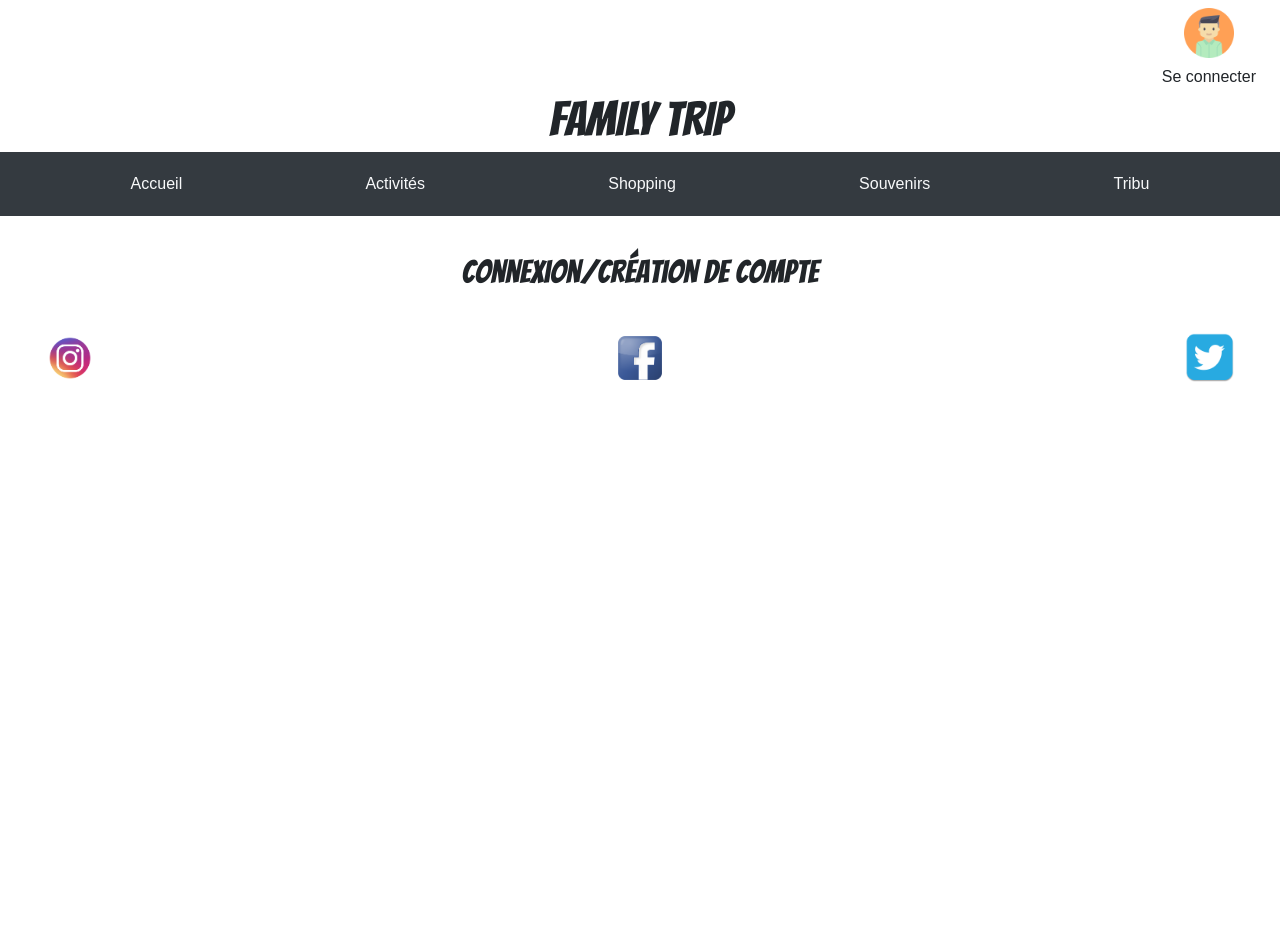
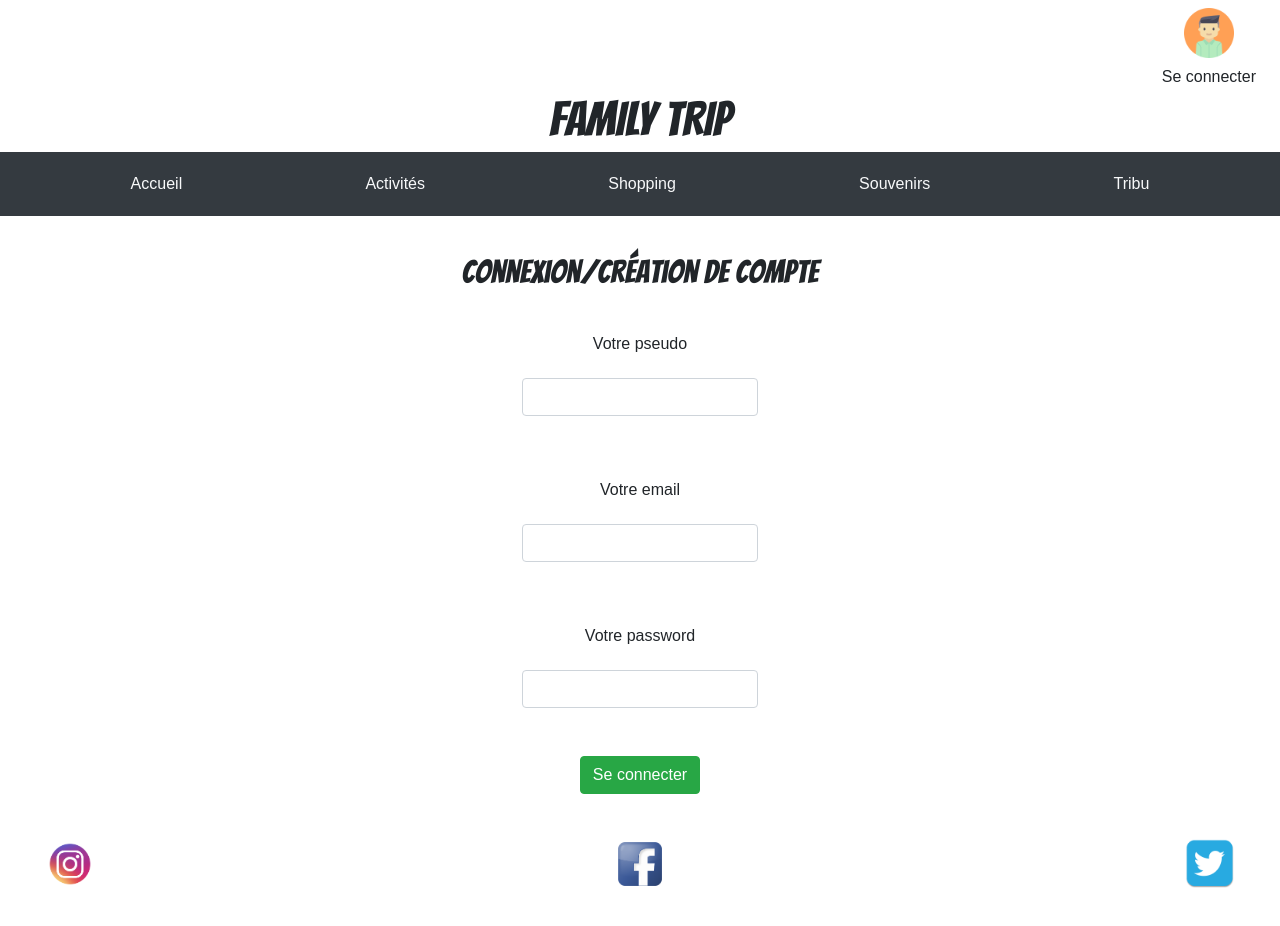
Before and after one commit to francois-michaut/familyTrip-front, a React app: page /Connexion in a window 1280 px wide. Before the commit the page ends 800 px from the top, so only its background shows below. Built offline with nearby package versions, Linux system fonts and the light colour scheme.

Commit message:
Mise en place desinput et du bouton de connexionPage

```diff
--- a/src/components/Connection/connection.scss
+++ b/src/components/Connection/connection.scss
@@ -1,10 +1,15 @@
 .connection {
   margin: 40px;
+  text-align: center;
+
   &__title {
-    text-align: center;
     margin: 30px;
     font-family: 'Bangers', cursive;
     font-size: 2rem;
-
   }
 }
+
+.form-control {
+  width: 20%;
+  margin: 20px auto ;
+}
--- a/src/components/Connection/index.js
+++ b/src/components/Connection/index.js
@@ -5,6 +5,42 @@ function Connection() {
   return (
     <main className="connection">
       <h2 className="connection__title">Connexion/Création de compte</h2>
+      <div className="connexion__form">
+        <div className="mb-3">
+          <label htmlFor="user-name" className="form-label">Votre pseudo</label>
+          <input
+            type="text"
+            className="form-control"
+            id="user-name"
+            // placeholder="votre pseudo"
+            value=""
+            // onChange={}
+          />
+        </div>
+        <div className="mb-3">
+          <label htmlFor="user-email" className="form-label">Votre email</label>
+          <input
+            type="text"
+            className="form-control"
+            id="user-email"
+            // placeholder="votre pseudo"
+            value=""
+            // onChange={}
+          />
+        </div>
+        <div className="mb-3">
+          <label htmlFor="user-password" className="form-label">Votre password</label>
+          <input
+            type="text"
+            className="form-control"
+            id="user-password"
+            // placeholder="votre pseudo"
+            value=""
+            // onChange={}
+          />
+        </div>
+      </div>
+      <button type="submit" className="connection__button btn btn-success ">Se connecter</button>
     </main>
   );
 }
```
